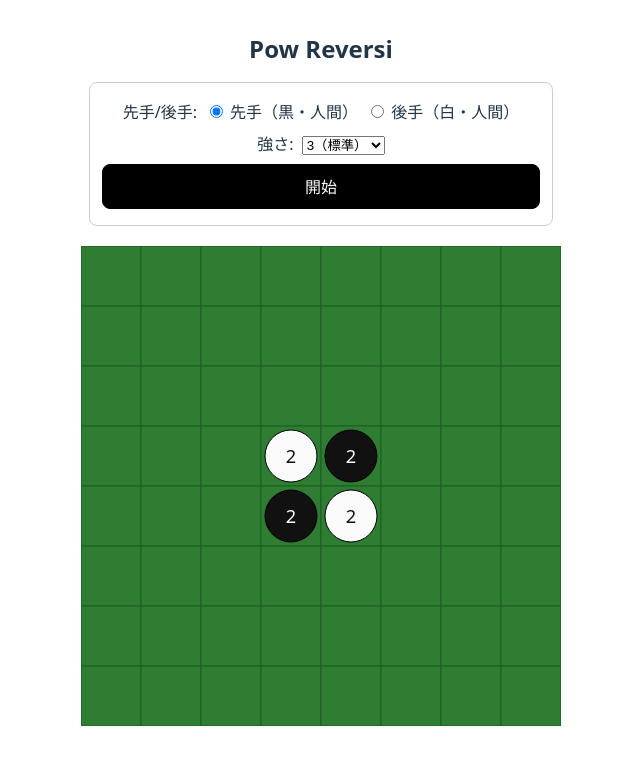
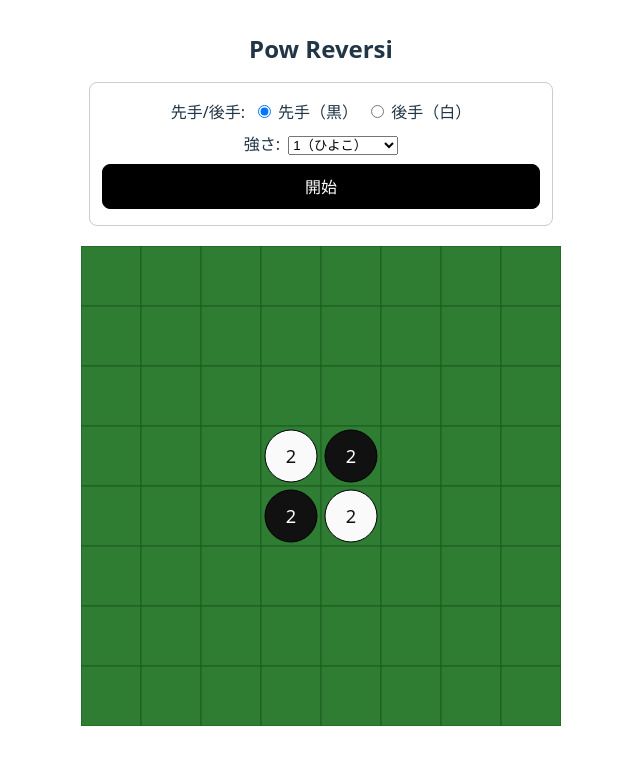
Before and after one commit to kurehajime/powpow_reversi, a React (Vite) app: page / in a window 1280 px wide. Shown: the top 764 px of the page, without its empty margins (319-959 px from the left). Built offline with nearby package versions, Linux system fonts and the light colour scheme.

Commit message:
レベル調整

```diff
--- a/src/components/GameElement.tsx
+++ b/src/components/GameElement.tsx
@@ -11,7 +11,7 @@ export default function GameElement() {
   const [started, setStarted] = useState<boolean>(false)
   const [ended, setEnded] = useState<boolean>(false)
   const [humanSide, setHumanSide] = useState<1 | -1>(1) // 1=黒(先手), -1=白(後手)
-  const [depth, setDepth] = useState<number>(3)
+  const [depth, setDepth] = useState<number>(1)
   const turnLabel = field.Turn === 1 ? 'Black' : 'White'
   const hintColor: 'black' | 'white' = field.Turn === 1 ? 'black' : 'white'
   const cellSize = 60
@@ -90,20 +90,20 @@ export default function GameElement() {
             <div>
               先手/後手:
               <label style={{ marginLeft: 8 }}>
-                <input type="radio" name="side" checked={humanSide === 1} onChange={() => setHumanSide(1)} /> 先手（黒・人間）
+                <input type="radio" name="side" checked={humanSide === 1} onChange={() => setHumanSide(1)} /> 先手（黒）
               </label>
               <label style={{ marginLeft: 8 }}>
-                <input type="radio" name="side" checked={humanSide === -1} onChange={() => setHumanSide(-1)} /> 後手（白・人間）
+                <input type="radio" name="side" checked={humanSide === -1} onChange={() => setHumanSide(-1)} /> 後手（白）
               </label>
             </div>
             <div>
               強さ:
               <select value={depth} onChange={(e) => setDepth(Number(e.target.value))} style={{ marginLeft: 8 }}>
-                <option value={1}>1（速い）</option>
-                <option value={2}>2</option>
-                <option value={3}>3（標準）</option>
-                <option value={4}>4</option>
-                <option value={5}>5（強い）</option>
+                <option value={1}>1（ひよこ）</option>
+                <option value={2}>2（ウサギ）</option>
+                <option value={3}>3（オオカミ）</option>
+                <option value={4}>4（ライオン）</option>
+                <option value={5}>5（ドラゴン）</option>
               </select>
             </div>
             <button onClick={() => { setField(Field.Initial(8)); setStatus(''); setEnded(false); setStarted(true) }}>開始</button>
```
